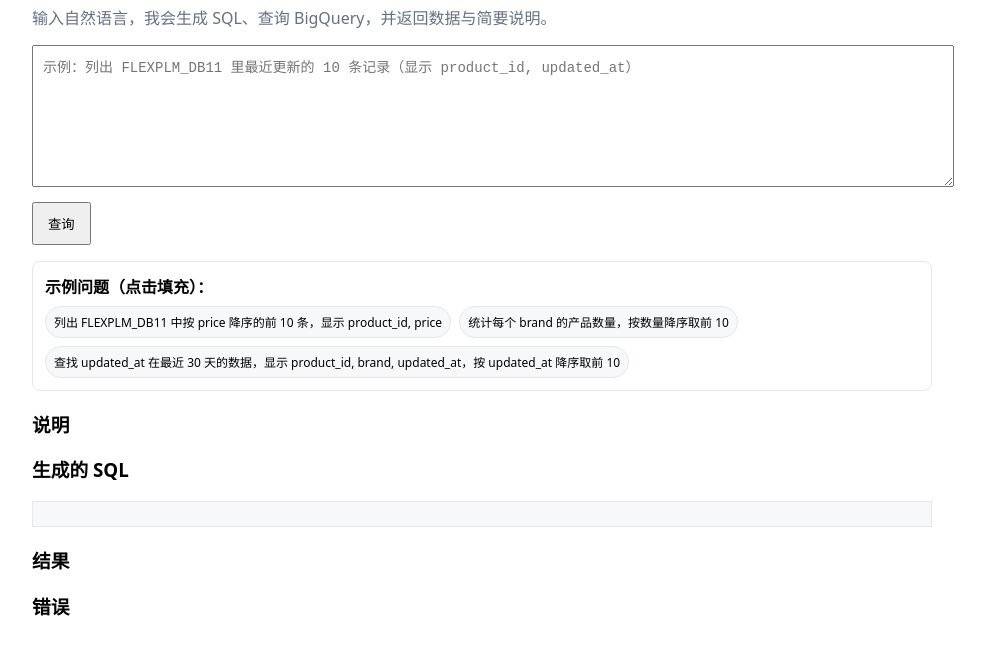
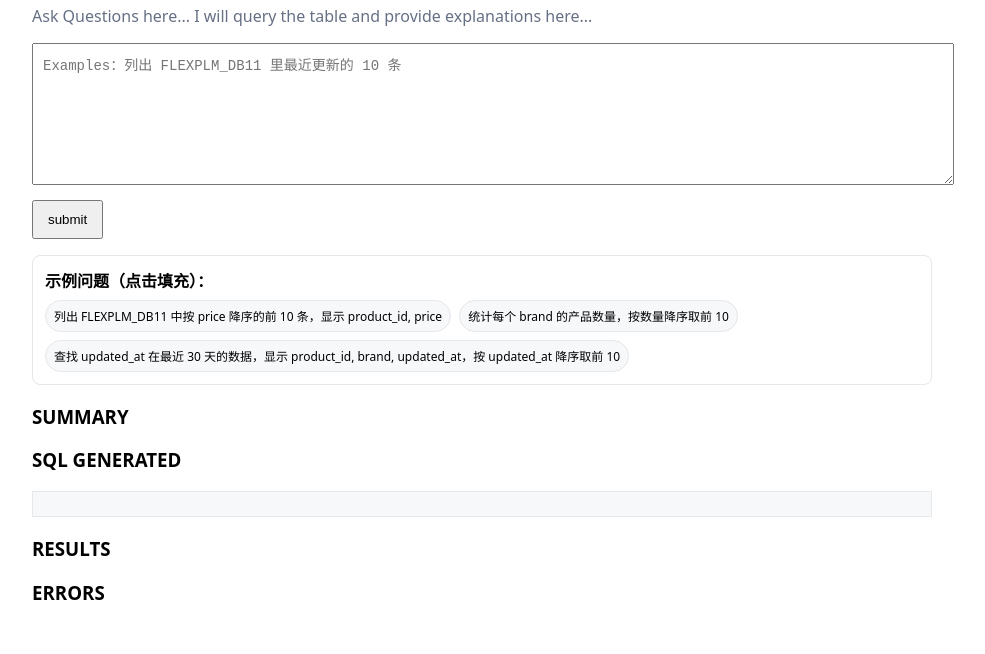
Before and after one commit to Yichun-Zhang-ZYC/chatbot_db11, a plain HTML site: page index.html in a window 1280 px wide. Shown: the part 70-724 px from the top of the page, without its empty margins (158-1143 px from the left). Drawn offline with Linux system fonts and the light colour scheme.

Commit message:
Update index.html

```diff
--- a/index.html
+++ b/index.html
@@ -24,11 +24,11 @@
 </head>
 <body>
   <h1>🧠 NL → SQL for BigQuery</h1>
-  <p class="small">输入自然语言，我会生成 SQL、查询 BigQuery，并返回数据与简要说明。</p>
+  <p class="small">Ask Questions here... I will query the table and provide explanations here...</p>
 
-  <textarea id="q" placeholder="示例：列出 FLEXPLM_DB11 里最近更新的 10 条记录（显示 product_id, updated_at）"></textarea>
+  <textarea id="q" placeholder="Examples：列出 FLEXPLM_DB11 里最近更新的 10 条"></textarea>
   <div class="row">
-    <button id="ask">查询</button>
+    <button id="ask">submit</button>
     <span id="status" class="status"></span>
   </div>
 
@@ -37,16 +37,16 @@
     <div class="chips" id="examples"></div>
   </div>
 
-  <h3>说明</h3>
+  <h3>SUMMARY</h3>
   <p id="summary"></p>
 
-  <h3>生成的 SQL</h3>
+  <h3>SQL GENERATED</h3>
   <pre id="sql"></pre>
 
-  <h3>结果</h3>
+  <h3>RESULTS</h3>
   <div id="result"></div>
 
-  <h3>错误</h3>
+  <h3>ERRORS</h3>
   <div id="error" class="error"></div>
 
   <script src="script.js"></script>
```
